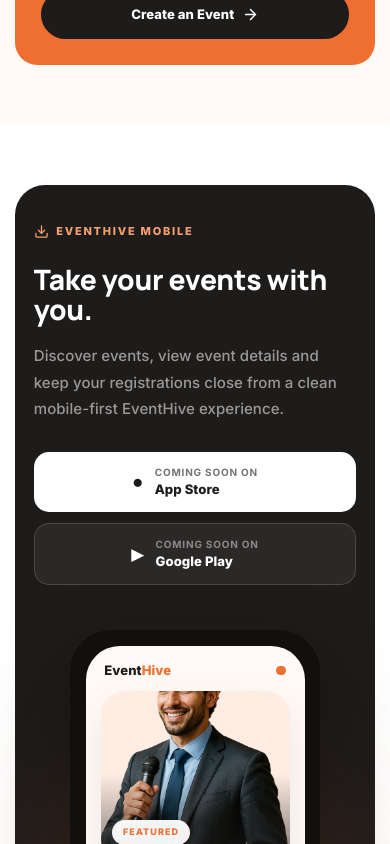
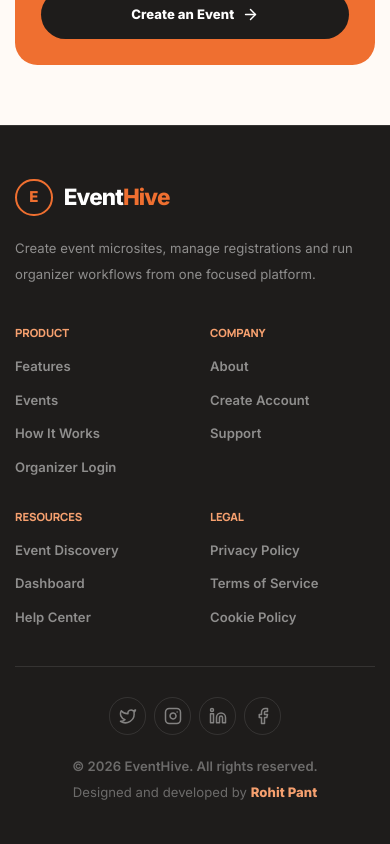
Before and after one commit to Rohit30418/EventHive, a React (Vite) app: page / in a window 390 px wide. Shown: the part 8520-9364 px from the top of the page. Built offline with nearby package versions, Linux system fonts and the light colour scheme; no server answers.

Commit message:
Remove mobile app section from homepage

```diff
--- a/src/pages/Home.tsx
+++ b/src/pages/Home.tsx
@@ -2,7 +2,6 @@
 import useGetEvent from "../AdminCustomHooks/useGetEvents";
 import HomeHero from "./home/HomeHero";
 import HomeSections from "./home/HomeSections";
-import AppDownloadSection from "./home/AppDownloadSection";
 
 const Home = () => {
   const { isLoading, data, error } = useGetEvent();
@@ -28,7 +27,6 @@
         isLoading={isLoading}
         error={error}
       />
-      <AppDownloadSection featuredEvent={featuredEvents[0]} />
     </div>
   );
 };
```
